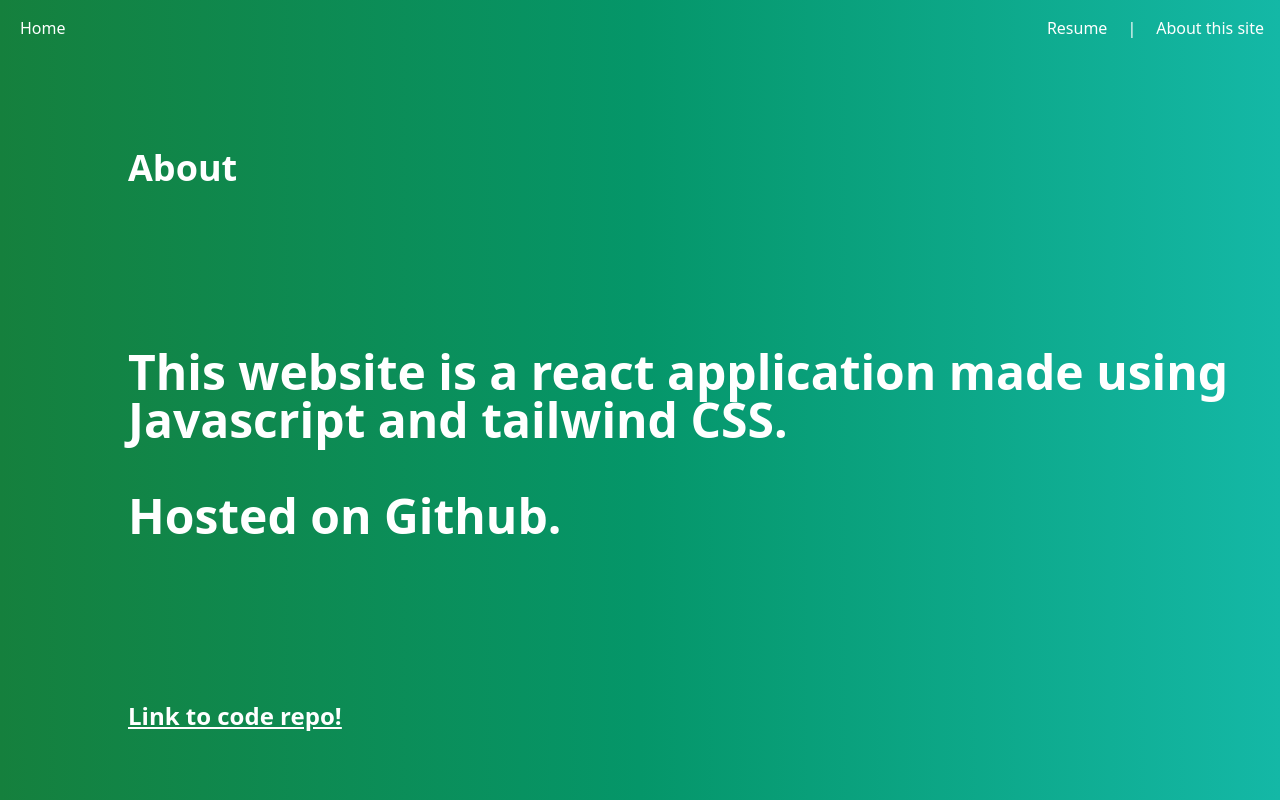
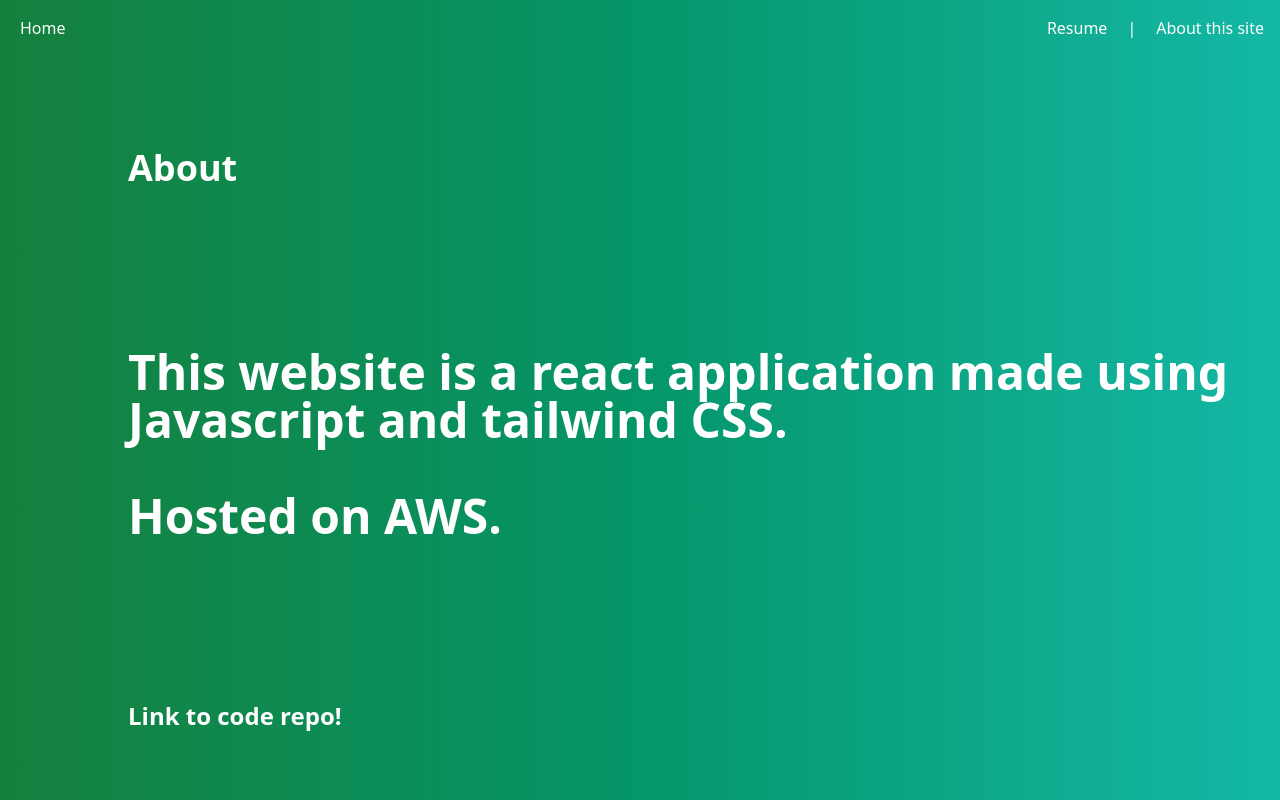
Before and after one commit to Sthor726/personal-website, a React (Create React App) app in the folder react-app/: page /about in a window 1280 px wide. Shown: the top 800 px of the page. Built offline with nearby package versions, Linux system fonts and the light colour scheme.

Commit message:
updated resume

```diff
--- a/react-app/src/components/About.js
+++ b/react-app/src/components/About.js
@@ -13,9 +13,9 @@ function About() {
         <p class=" text-left font-sans font-bold text-5xl pt-20 mt-20 mr-auto w-fit text-white h-auto">
           This website is a react application made using Javascript and tailwind
           CSS. <br /> <br />
-          Hosted on Github.
+          Hosted on AWS.
         </p>
-        <p class="font-sans text-2xl pt-20 mt-20 font-bold mr-auto w-fit text-white h-auto underline">
+        <p class="font-sans text-2xl pt-20 mt-20 font-bold mr-auto w-fit text-white h-auto hover:underline">
           <a href="https://github.com/Sthor726/Sthor726.github.io">
             Link to code repo!
           </a>
```
Also changed, not shown: react-app/public/images/resume.png.
